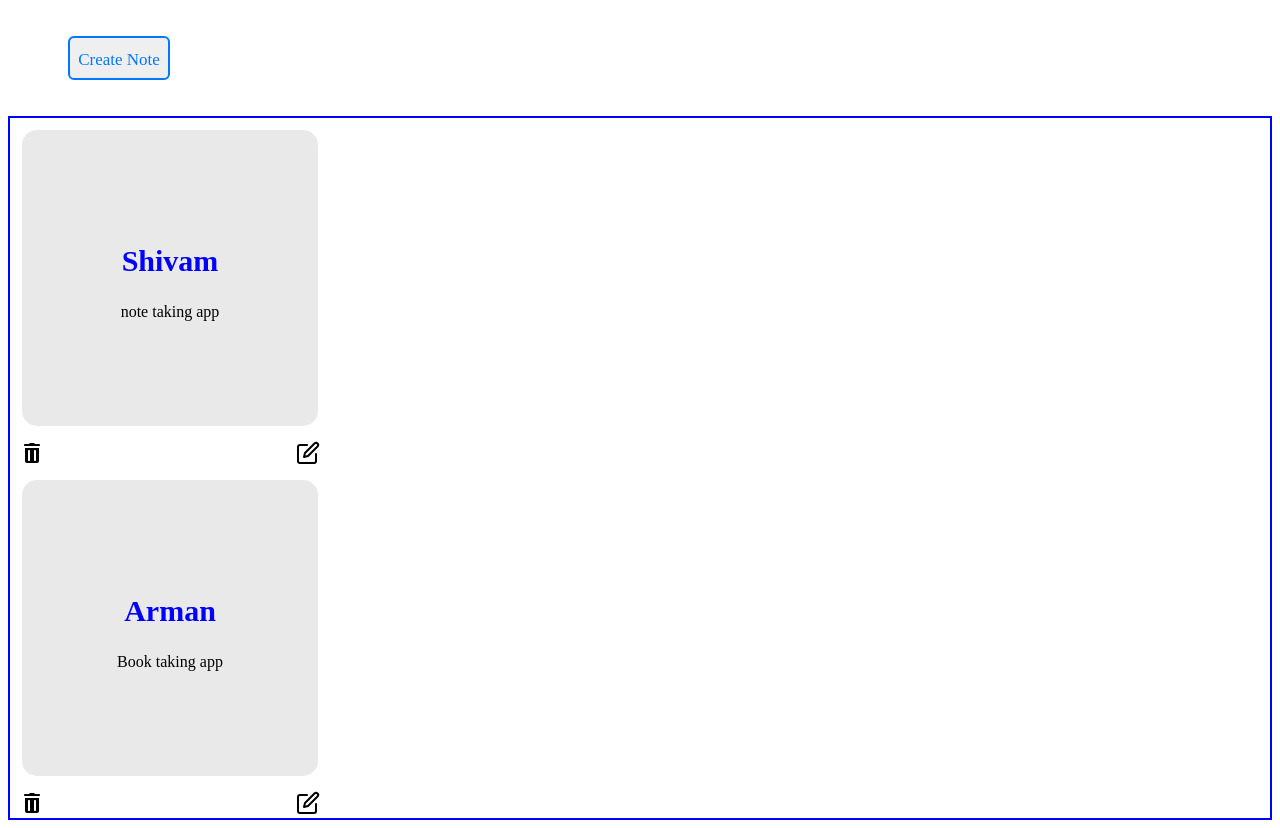
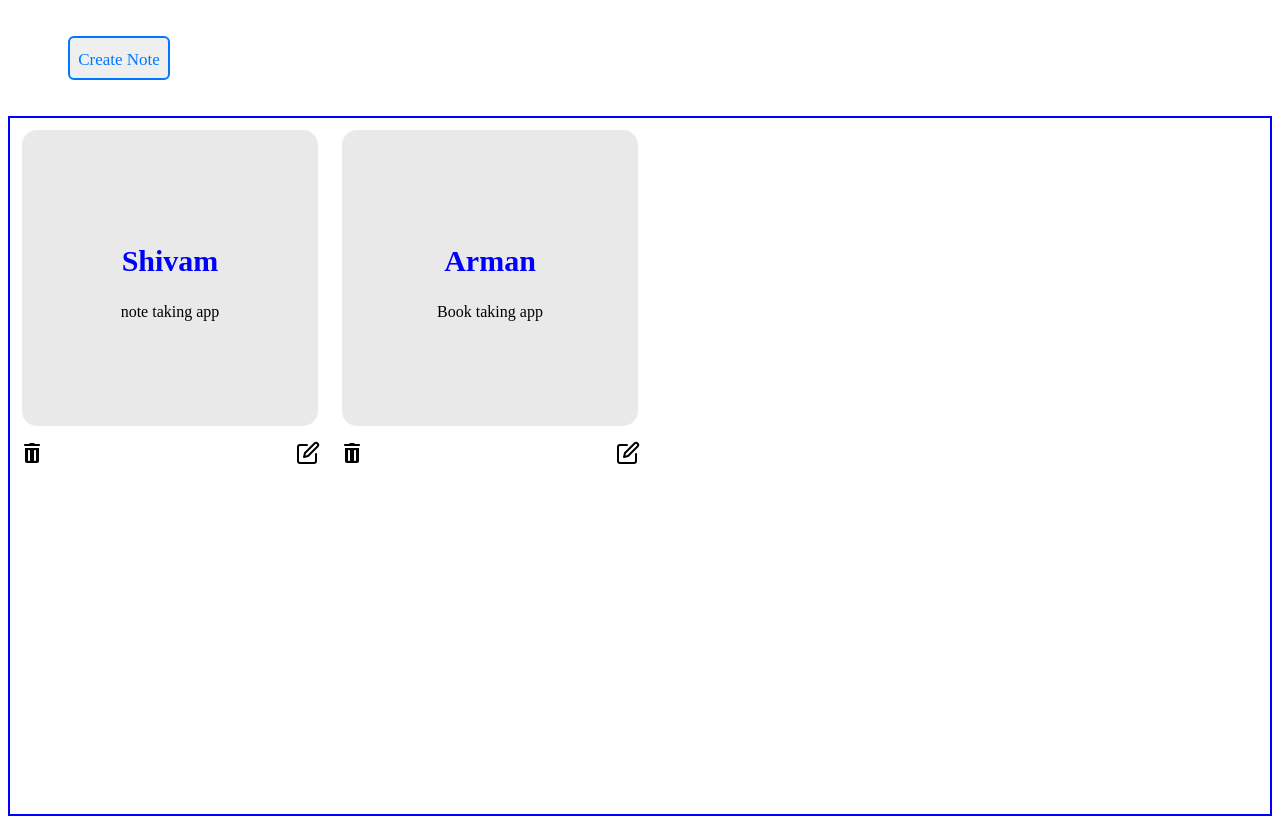
Before and after one commit to Shivam-Batham/NoteTakingApp, a React (Vite) app in the folder frontend/: page / in a window 1280 px wide. Built offline with nearby package versions, Linux system fonts and the light colour scheme.

Commit message:
width fix

```diff
--- a/frontend/src/components/Note/Note.jsx
+++ b/frontend/src/components/Note/Note.jsx
@@ -3,7 +3,7 @@ import deleteimg from "../../assets/delete.svg"
 import editimg from "../../assets/edit.svg"
 const notecss = {
   "boxSizing": " border-box",
-  "maxWidth": "300px",
+  "minWidth": "300px",
   "minHeight": "300px",
   background: "rgba(217, 217, 217, 0.58)",
   border: "2px solid white",
@@ -31,7 +31,7 @@ function Note({title ,content}) {
             <p className="content">{content}</p>
           </div>
         </div>
-          <div style={{"display" :"flex","justifyContent": "space-between","maxWidth": "300px", "padding":"3px 10px"}}>
+          <div style={{"display" :"flex","justifyContent": "space-between","minWidth": "300px","cursor":"pointer", "padding":"3px 10px"}}>
             <img src={deleteimg} alt="delete" />
             <img src={editimg} alt="update" />
           </div>
--- a/frontend/src/components/NoteContainer/NoteContainer.jsx
+++ b/frontend/src/components/NoteContainer/NoteContainer.jsx
@@ -18,6 +18,7 @@ function NoteContainer() {
     minWidth: "300px",
     minHeight: "700px",
     background: "#fffff",
+    "display":"flex",
   };
   return (
     <div>
```
